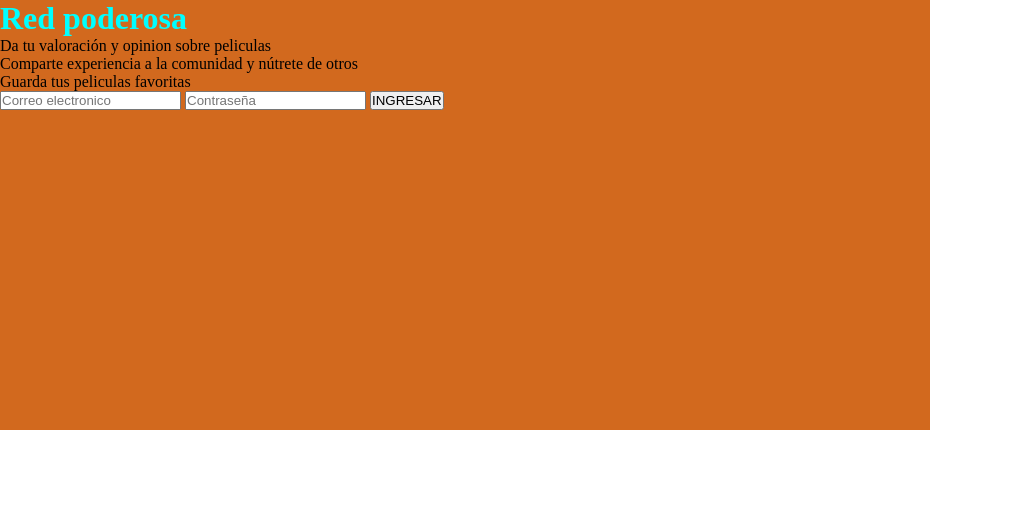
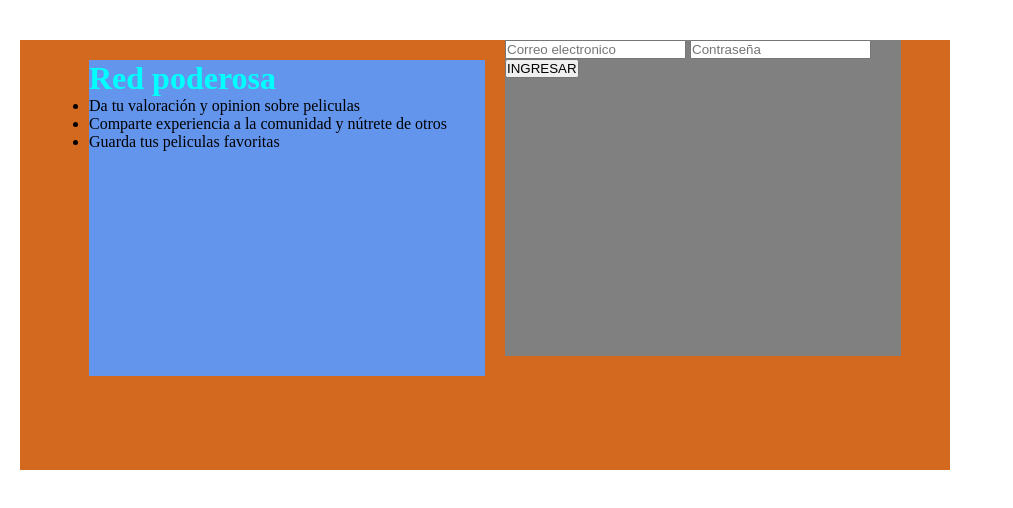
Before and after one commit to Enzoprogramerr/Red_poderosa, a plain HTML site: page HTML/login.html in a window 1280 px wide. Shown: the whole page, without its empty margins (0-1013 px from the left). Drawn offline with Linux system fonts and the light colour scheme.

Commit message:
Se agregaron algunas caracteristicas

```diff
--- a/CSS/styles.css
+++ /dev/null
@@ -1,14 +0,0 @@
-*{
-    margin: 0;
-    padding: 0;
-}
-
-.content{
-    width: 930px;
-    height: 430px;
-    background-color: chocolate;
-}
-
-h1{
-    color: aqua;
-}
--- /dev/null
+++ b/HTML/CSS/styles.css
@@ -0,0 +1,31 @@
+*{
+    margin: 0;
+    padding: 0;
+}
+
+.content{
+    width: 930px;
+    height: 430px;
+    background-color: chocolate;
+    display: flex;
+    direction: row;
+    margin: 40px 20px;
+    justify-content: center;
+}
+
+h1{
+    color: aqua;
+}
+
+.min_content{
+    width: 396px;
+    height: 316px;
+    background-color: cornflowerblue;
+    margin: 20px ;
+}
+
+.form{
+    width: 396px;
+    height: 316px;
+    background-color: grey;
+}
--- a/HTML/index.html
+++ b/HTML/login.html
@@ -4,7 +4,7 @@
     <meta charset="UTF-8">
     <meta name="viewport" content="width=device-width, initial-scale=1.0">
     <title>Inicia sesion o registrate</title>
-    <link rel="stylesheet" href="/CSS/styles.css">
+    <link rel="stylesheet" href="CSS/styles.css">
     <link rel="shortcut icon" href="imagenes/Logo.ico" type="image/x-icon">
 </head>
 <body>
```
Also changed, not shown: HTML/inicio.html (added, +11 -0 lines).
